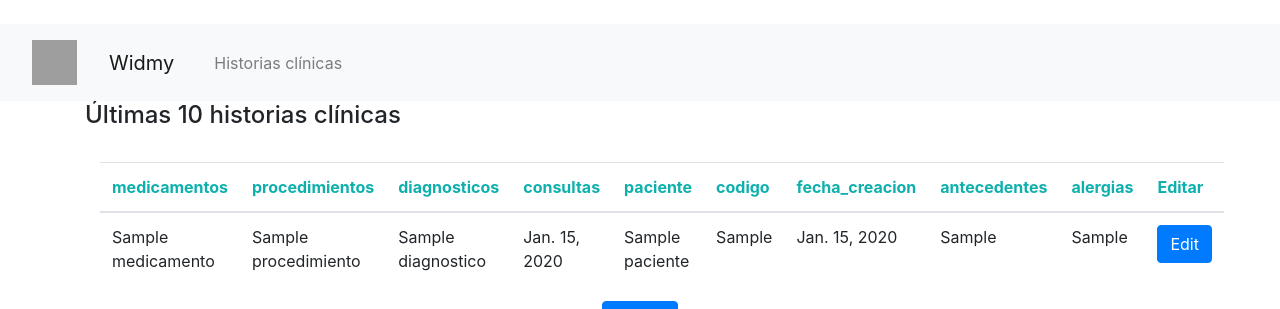
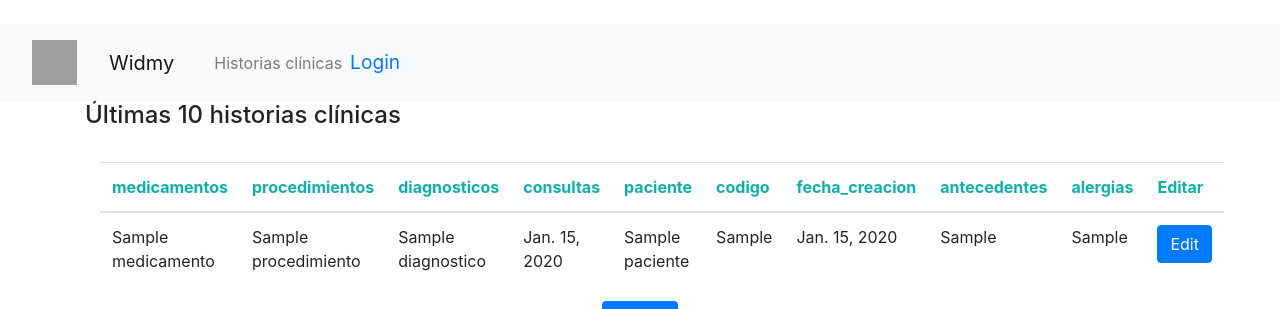
Before and after one commit to J1Sebastian/Arq-2-Sprint4, a Django app: page /historias_clinicas/home/ in a window 1280 px wide. Shown: the top 309 px of the page. Run offline with Django 3.2, Linux system fonts and the light colour scheme; tables that the repository leaves empty hold one stand-in row (values such as "Sample post"); some libraries are stand-ins or nearby versions; grey boxes are pictures that could not be loaded.

Commit message:
edicion login

```diff
--- a/historias_clinicas/templates/base.html
+++ b/historias_clinicas/templates/base.html
@@ -35,7 +35,18 @@
               >Historias clínicas</a
             >
           </li>
-        </ul>
+          <form class="form-inline my-2 my-lg-0">
+            {% if user.is_authenticated %}
+            <ul class="nav navbar-nav navbar-right">
+                <li><a style="font-size:120%" class="nav-link">{{ user.username }}</a></li>
+                <li><a style="font-size:120%; padding-right:20px" class="nav-link" href="/logout">Log out</a></li>
+            </ul>
+            {% else %}
+            <ul class="nav navbar-nav navbar-right">
+                <li><a style="font-size:120%; padding-right:20px" class="navbar-link" href="/login/auth0">Login</a></li>
+            </ul>
+            {% endif %}
+          </form>
       </div>
     </nav>
 
--- a/monitoring/settings.py
+++ b/monitoring/settings.py
@@ -150,6 +150,7 @@ DEFAULT_AUTO_FIELD = 'django.db.models.BigAutoField'
 LOGIN_URL = "/login/auth0"
 LOGIN_REDIRECT_URL = "/"
 LOGOUT_REDIRECT_URL = "https://widmy-lasdivinas.us.auth0.com/v2/logout?returnTo=http%3A%2F%2F10.128.0.2:8080"
+
 SOCIAL_AUTH_TRAILING_SLASH = False # Remove end slash from routes
 SOCIAL_AUTH_AUTH0_DOMAIN = 'widmy-lasdivinas.us.auth0.com'
 SOCIAL_AUTH_AUTH0_KEY = 'Yv1aZUTFAXqG2MJo8RgflOzU0oSSyYCK'
--- a/monitoring/urls.py
+++ b/monitoring/urls.py
@@ -31,4 +31,6 @@ urlpatterns = [
     path('consultas/', include('consultas.urls')),
     path('medicos/', include('medicos.urls')),
     path('health-check/', views.health_check),
+    path(r'', include('django.contrib.auth.urls')),
+    path(r'', include('social_django.urls')),
 ]
```
